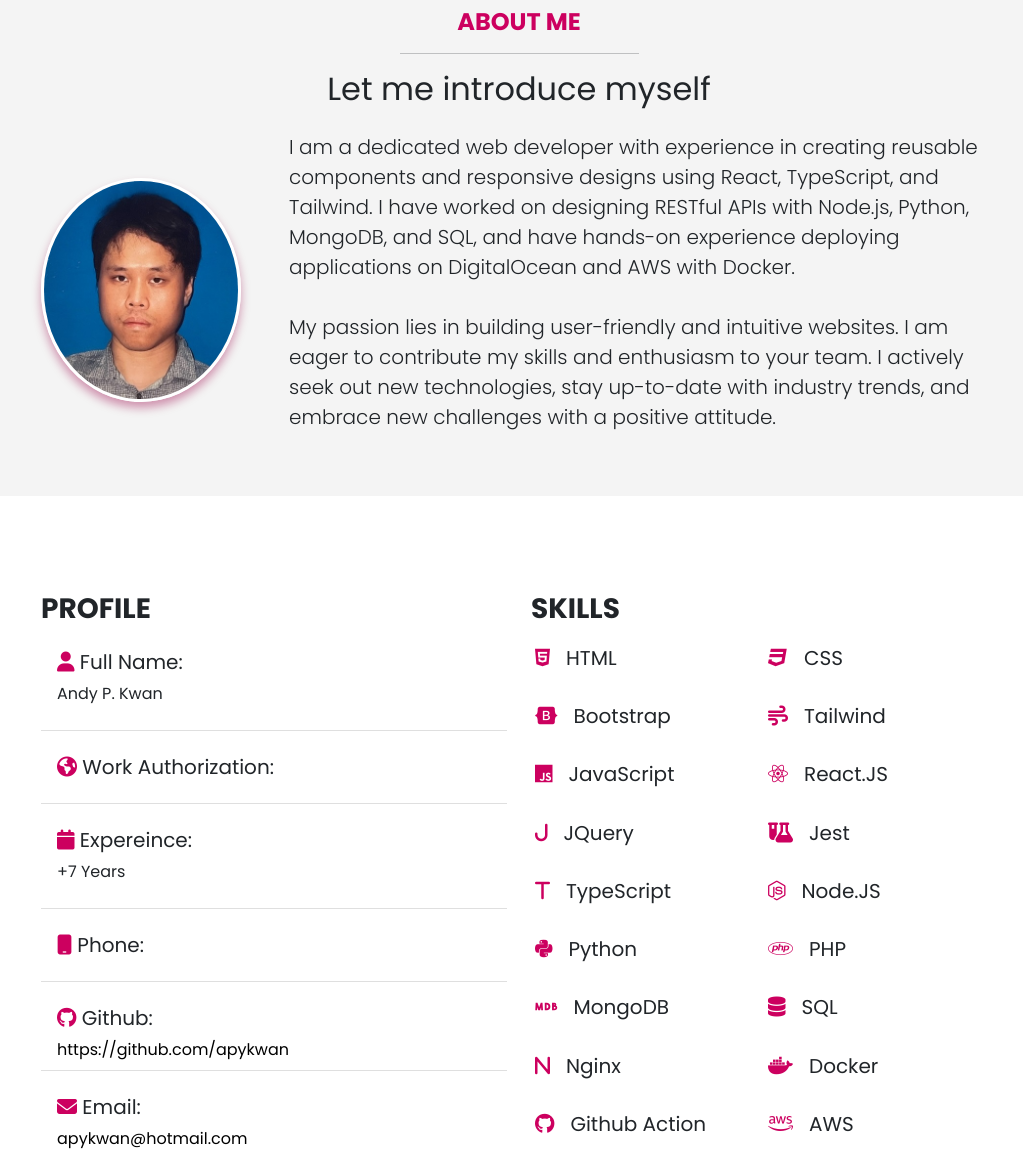
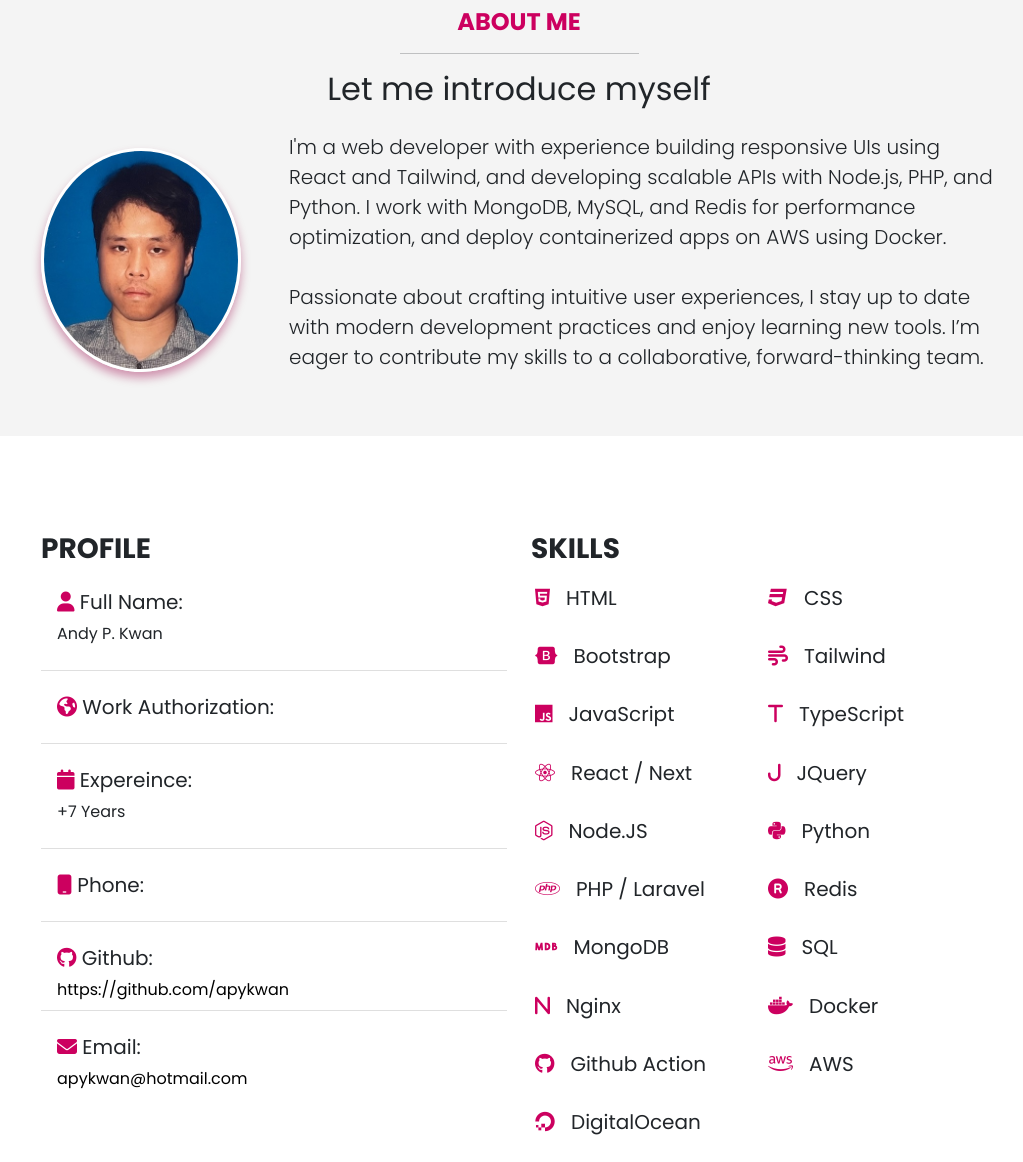
Before and after one commit to apykwan/resume-2, a website with bundled scripts: page index.html in a window 1280 px wide. Shown: the part 840-2002 px from the top of the page, without its empty margins (121-1144 px from the left). Built offline with nearby package versions, Linux system fonts and the light colour scheme; no server answers; files whose address does not match are found by name.

Commit message:
update introduction

```diff
--- a/index.html
+++ b/index.html
@@ -103,13 +103,11 @@
         <div class="about-content d-flex gap-5 align-items-center h-100">
           <img src="images/apk.jpg" alt="myself" class="about-img img-fluid rounded-circle portrait-shadow">
           <p class="lead p-3 p-md-0">
-            I am a dedicated web developer with experience in creating reusable components and responsive designs using React,
-            TypeScript, and Tailwind. I have worked on designing RESTful APIs with Node.js, Python, MongoDB, and SQL, and have
-            hands-on experience deploying applications on DigitalOcean and AWS with Docker. <br/><br/>
+            I'm a web developer with experience building responsive UIs using React and Tailwind, and developing scalable APIs with Node.js, PHP, and Python.
+            I work with MongoDB, MySQL, and Redis for performance optimization, and deploy containerized apps on AWS using Docker. <br/><br/>
 
-            My passion lies in building user-friendly and intuitive websites. I am eager to contribute my skills and enthusiasm to
-            your team. I actively seek out new technologies, stay up-to-date with industry trends, and embrace new challenges with a
-            positive attitude.
+            Passionate about crafting intuitive user experiences, I stay up to date with modern development practices and enjoy learning new tools.
+            I’m eager to contribute my skills to a collaborative, forward-thinking team.
           </p>
         </div>
       </div>
--- a/js/data/skillList.js
+++ b/js/data/skillList.js
@@ -4,13 +4,13 @@
   { icon: "fab fa-bootstrap", name: "Bootstrap" },
   { icon: "fa-solid fa-wind", name: "Tailwind" },
   { icon: "fab fa-js", name: "JavaScript" },
-  { icon: "fab fa-react", name: "React.JS" },
+  { icon: "fa-solid fa-t", name: "TypeScript" },
+  { icon: "fab fa-react", name: "React / Next" },
   { icon: "fa-solid fa-j", name: "JQuery" },
-  { icon: "fa-solid fa-flask-vial", name: "Jest" },
-  { icon: "fa-solid fa-t", name: "TypeScript" },
   { icon: "fab fa-node-js", name: "Node.JS" },
   { icon: "fa-brands fa-python", name: "Python" },
-  { icon: "fa-brands fa-php", name: "PHP" },
+  { icon: "fa-brands fa-php", name: "PHP / Laravel" },
+  { icon: "fa-solid fa-registered", name: "Redis" },
   { icon: "fab fa-mdb", name: "MongoDB" },
   { icon: "fa-solid fa-database", name: "SQL" },
   { icon: "fa-solid fa-n", name: "Nginx" },
```
